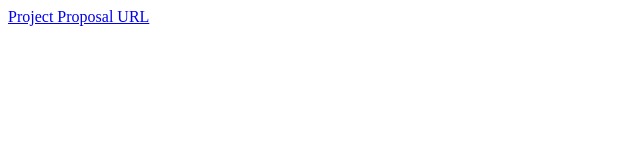
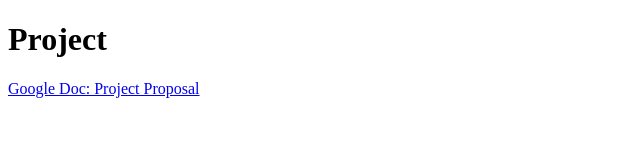
Before and after one commit to aishwaryaa11/WebDevSpring2016, a website: page public/project/index.html in a window 1280 px wide. Shown: the whole page, without its empty margins (0-640 px from the left). Drawn offline with Linux system fonts and the light colour scheme.

Commit message:
title added

```diff
--- a/public/project/index.html
+++ b/public/project/index.html
@@ -5,8 +5,9 @@
     <title>Project HomePage</title>
 </head>
 <body>
+    <h1>Project</h1>
     <a href="https://docs.google.com/a/husky.neu.edu/document/d/1eTukKILfFtT6AdwE6gftETqZjoGU96EA0YGm2OxVHk0/edit?usp=sharing">
-        Project Proposal URL
+        Google Doc: Project Proposal
     </a>
 </body>
 </html>
```
